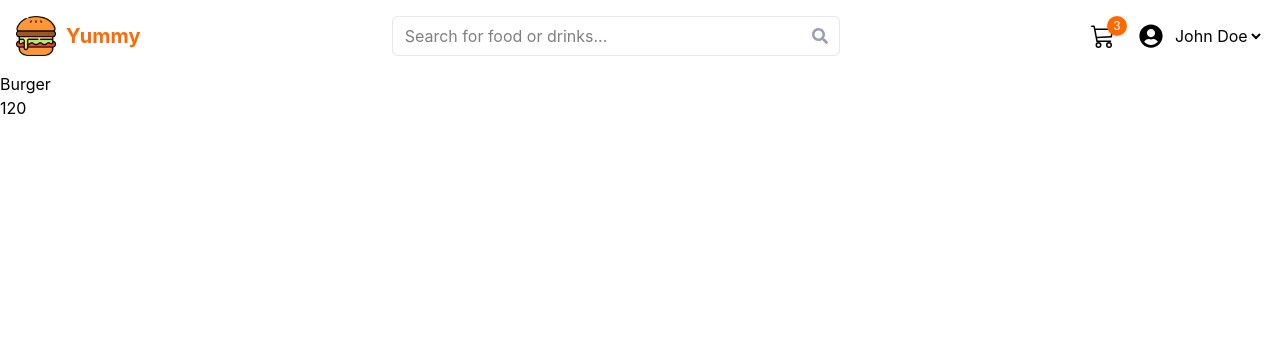
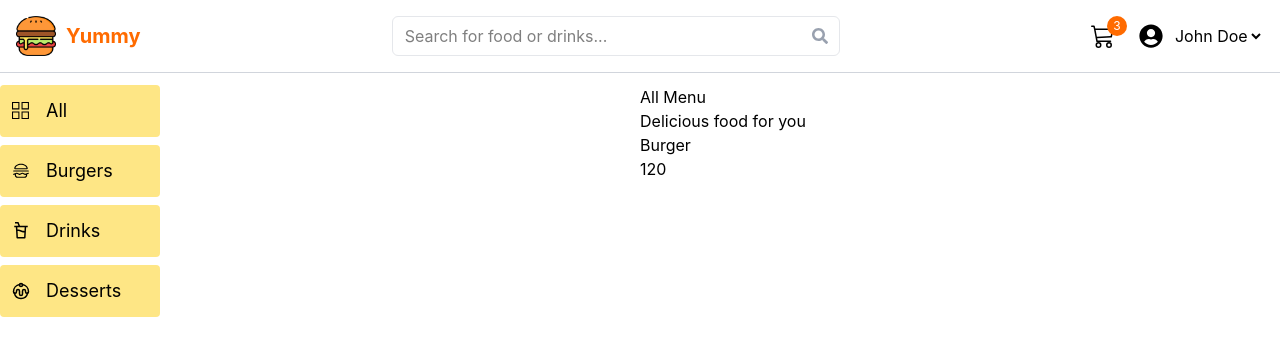
Before and after one commit to imeldrich/ordering-system, a React (Vite) app: page / in a window 1280 px wide. Shown: the top 356 px of the page. Built offline with nearby package versions, Linux system fonts and the light colour scheme.

Commit message:
add a categories

```diff
--- a/index.html
+++ b/index.html
@@ -3,6 +3,7 @@
   <head>
     <meta charset="UTF-8" />
     <meta name="viewport" content="width=device-width, initial-scale=1.0" />
+    <link rel="shortcut icon" href="logo.png" type="image/x-icon">
     <title>Ordering System</title>
   </head>
   <body>
--- a/src/App.css
+++ b/src/App.css
@@ -1 +1,5 @@
 @import "tailwindcss";
+
+@theme {
+  --color-primary: #FF6B00;
+}
--- a/src/App.tsx
+++ b/src/App.tsx
@@ -1,23 +1,28 @@
 import ProductCard from "./components/ProductCard";
 import Header from "./components/Header";
+import Categories from "./components/Categories";
 import { products } from "./data/products";
 import type { Product } from "./types/product";
-import type { JSX } from "react";
 import "./App.css";
 
 const App = () => {
-  return products.map((product: Product): JSX.Element => {
-    return (
-      <div>
-        <Header/>
-        <ProductCard
-          key={product.id}
-          name={product.name}
-          price={product.price}
-        />
+  return (
+    <div className="space-y-3">
+      <div className="border-b border-gray-300">
+        <Header />
       </div>
-    );
-  });
+      <div className="grid grid-cols-2">
+        <Categories />
+        <div>
+          <h3>All Menu</h3>
+          <p>Delicious food for you</p>
+          {products.map((product: Product) => {
+            return <ProductCard key={product.id} product={product} />;
+          })}
+        </div>
+      </div>
+    </div>
+  );
 };
 
 export default App;
--- /dev/null
+++ b/src/components/Categories.tsx
@@ -0,0 +1,22 @@
+import { categories } from "../data/categories";
+import type { Category } from "../types/category";
+
+const Categories = () => {
+  return (
+    <ul className="space-y-2">
+      {categories.map((category: Category) => {
+        const Icon = category.icon;
+        return (
+          <li key={category.name} className="bg-amber-200 hover:bg-amber-100 transition-colors w-40 rounded-sm">
+            <button className="text-lg flex items-center gap-4 p-3 w-full cursor-pointer">
+              <Icon/>
+              <span>{category.name}</span>
+            </button>
+          </li>
+        );
+      })}
+    </ul>
+  );
+};
+
+export default Categories;
--- a/src/components/Header.tsx
+++ b/src/components/Header.tsx
@@ -7,7 +7,7 @@ const Header = () => {
     <header className="flex items-center justify-between p-4">
       <div className="flex items-center gap-2.5">
         <img src={logo} alt="hamburger logo" className="h-10" />
-        <h1 className="text-[#FF6B00] text-xl font-bold">Yummy</h1>
+        <h1 className="text-primary text-xl font-bold">Yummy</h1>
       </div>
       <div className="relative w-full max-w-md">
         <input
@@ -21,7 +21,7 @@ const Header = () => {
       <div className="flex items-center gap-2 cursor-pointer">
         <div className="relative">
           <BsCart3 className="text-2xl mr-4" />
-          <span className="absolute -top-2 right-1 bg-orange-500 text-white text-xs rounded-full h-5 w-5 flex items-center justify-center">
+          <span className="absolute -top-2 right-1 bg-primary text-white text-xs rounded-full h-5 w-5 flex items-center justify-center">
             3
           </span>
         </div>
--- a/src/components/ProductCard.tsx
+++ b/src/components/ProductCard.tsx
@@ -1,12 +1,14 @@
 import type { Product } from "../types/product";
 
-type ProductCardProps = Pick<Product, "name" | "price">;
+type ProductCardProps = {
+  product: Product;
+};
 
-const ProductCard = ({ name, price }: ProductCardProps) => {
+const ProductCard = ({ product }: ProductCardProps) => {
   return (
     <div>
-      <h1>{name}</h1>
-      <h3>{price}</h3>
+      <h1>{product.name}</h1>
+      <h3>{product.price}</h3>
     </div>
   );
 };
--- /dev/null
+++ b/src/data/categories.ts
@@ -0,0 +1,26 @@
+import type { Category } from "../types/category";
+import { TfiLayoutGrid2 } from "react-icons/tfi";
+import { PiHamburger } from "react-icons/pi";
+import { RiDrinks2Line } from "react-icons/ri";
+import { LuDessert } from "react-icons/lu";
+
+const categories: Category[] = [
+  {
+    name: "All",
+    icon: TfiLayoutGrid2,
+  },
+  {
+    name: "Burgers",
+    icon: PiHamburger,
+  },
+  {
+    name: "Drinks",
+    icon: RiDrinks2Line,
+  },
+  {
+    name: "Desserts",
+    icon: LuDessert,
+  },
+];
+
+export { categories };
--- /dev/null
+++ b/src/types/category.ts
@@ -0,0 +1,8 @@
+import type { IconType } from "react-icons";
+
+type Category = {
+  name: string;
+  icon: IconType;
+};
+
+export type { Category };
```
Also changed, not shown: public/logo.png (added).
